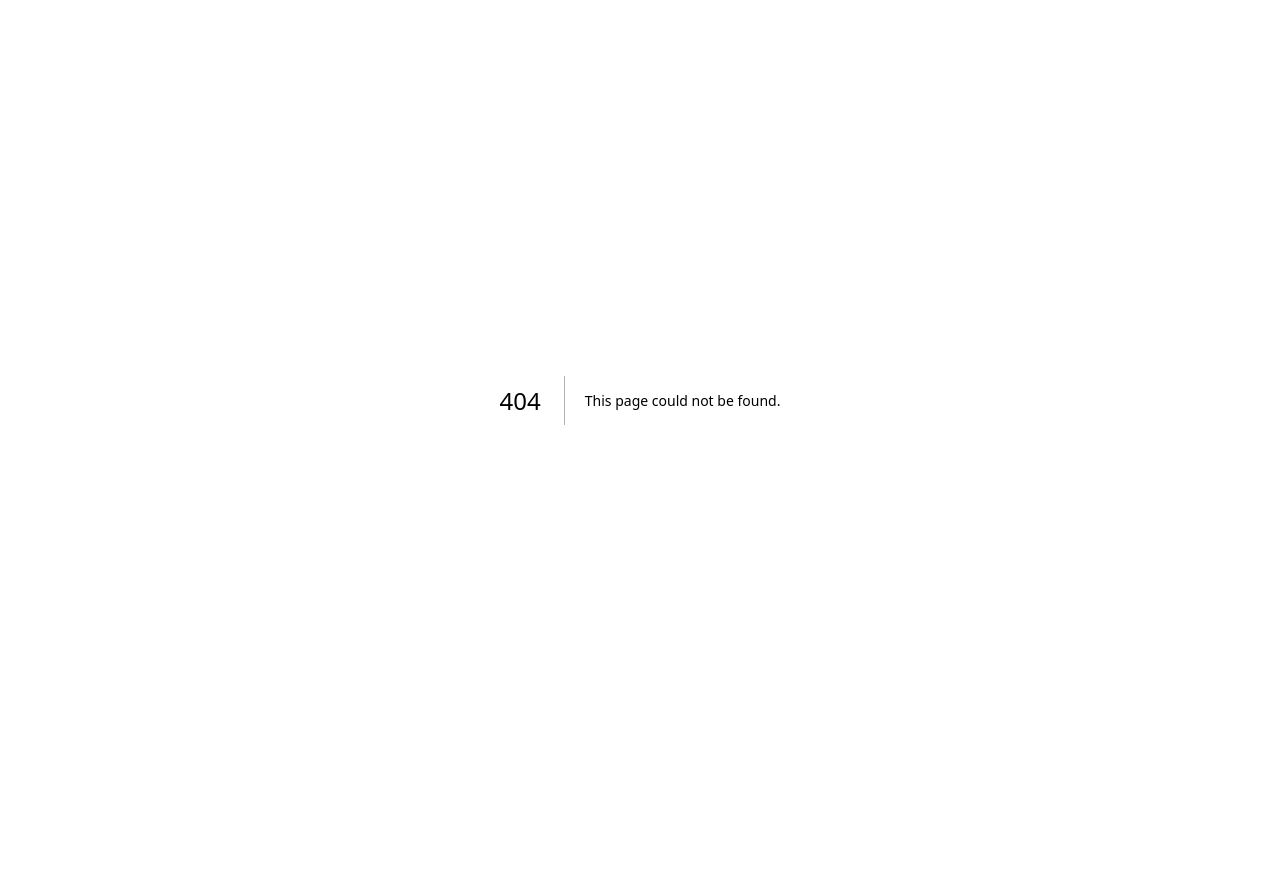
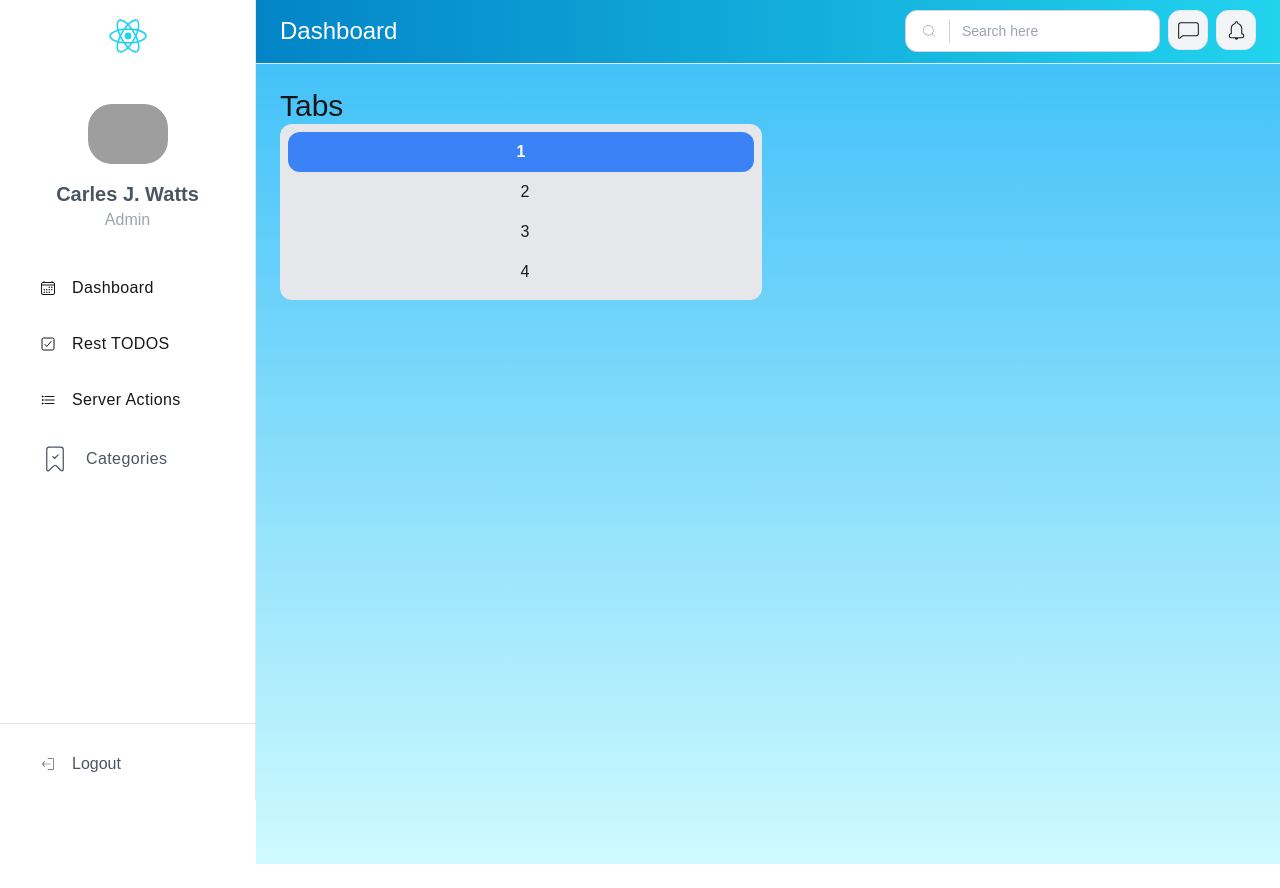
Before and after one commit to Samirvp15/Nextjs-Todos-API, a Next.js app: page /dashboard/cookies in a window 1280 px wide. Before the commit this address had no page. Before the commit the page ends 800 px from the top, so only its background shows below. Built offline with nearby package versions, Linux system fonts and the light colour scheme; grey boxes are pictures that could not be loaded.

Commit message:
add TabBar stylized

```diff
--- /dev/null
+++ b/src/app/TabBar.tsx
@@ -0,0 +1,48 @@
+"use client"
+
+import { useState } from "react"
+
+
+
+interface TabBarProps {
+  currentTab?: number,
+  tabOptions?: number[]
+}
+
+
+
+export default function TabBar({ currentTab = 1, tabOptions = [1, 2, 3, 4] }: TabBarProps) {
+
+  const [selected, setSelected] = useState(currentTab)
+
+  const onTabSelected = (tab: number) => {
+    setSelected(tab)
+  }
+
+  return (
+    <div className={`grid w-full ${`grid-cols-` + tabOptions.length} space-x-2 rounded-xl
+    bg-gray-200 p-2`}>
+
+      {
+        tabOptions.map(tab => (
+          <div key={tab}>
+            <input
+              checked={selected === tab}
+              onChange={()=>{}}
+              type="radio"
+              id={tab.toString()}
+              className="peer hidden" />
+            <label
+              onClick={() => onTabSelected(tab)}
+              className="block cursor-pointer select-none rounded-xl p-2 text-center peer-checked:bg-blue-500 peer-checked:font-bold peer-checked:text-white">
+              {tab}
+            </label>
+          </div>
+
+        ))
+      }
+
+
+    </div>
+  )
+}
--- /dev/null
+++ b/src/app/dashboard/cookies/page.tsx
@@ -0,0 +1,23 @@
+import TabBar from "@/app/TabBar"
+
+
+
+
+
+export const metadata = {
+    title: 'Cookies Page',
+    description: 'Seo Page of Cookies'
+}
+
+
+export default function CookiesPage() {
+    return (
+        <div className="grid grid-cols-1 sm:grid-cols-2 gap-3">
+            <div className="flex flex-col">
+                <span className=" text-3xl">Tabs</span>
+                <TabBar />
+
+            </div>
+        </div>
+    )
+}
--- a/src/app/page.tsx
+++ b/src/app/page.tsx
@@ -1,6 +1,11 @@
+import { redirect } from "next/navigation"
+
 
 export default function Home() {
+
+  redirect('/dashboard')
+
   return (
-    <h1>Holaaa</h1>
+    <></>
   )
 }
```
